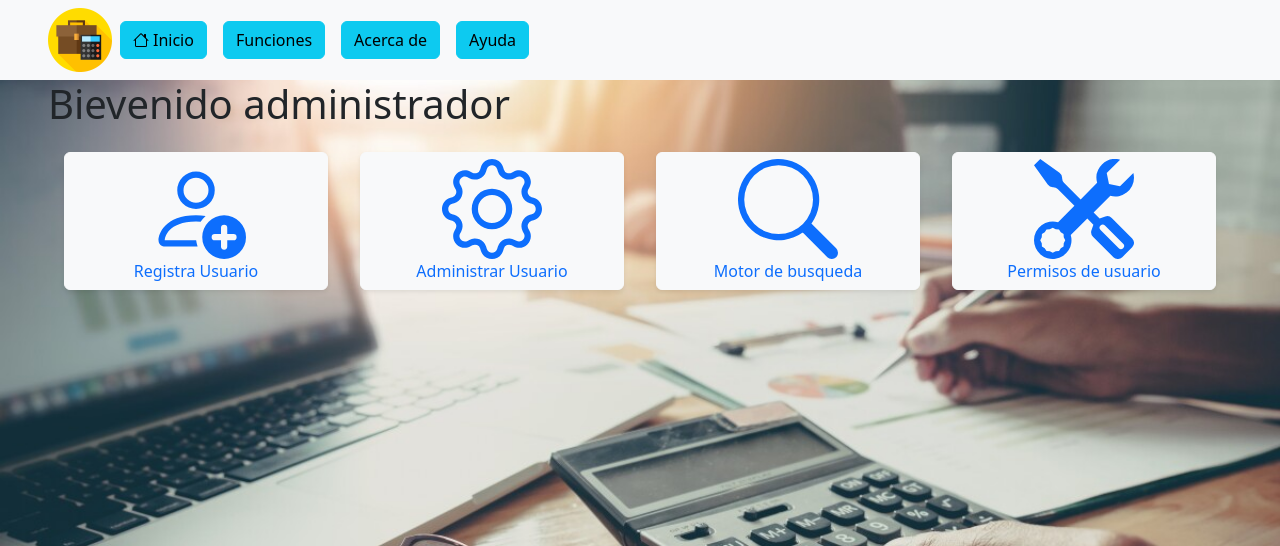
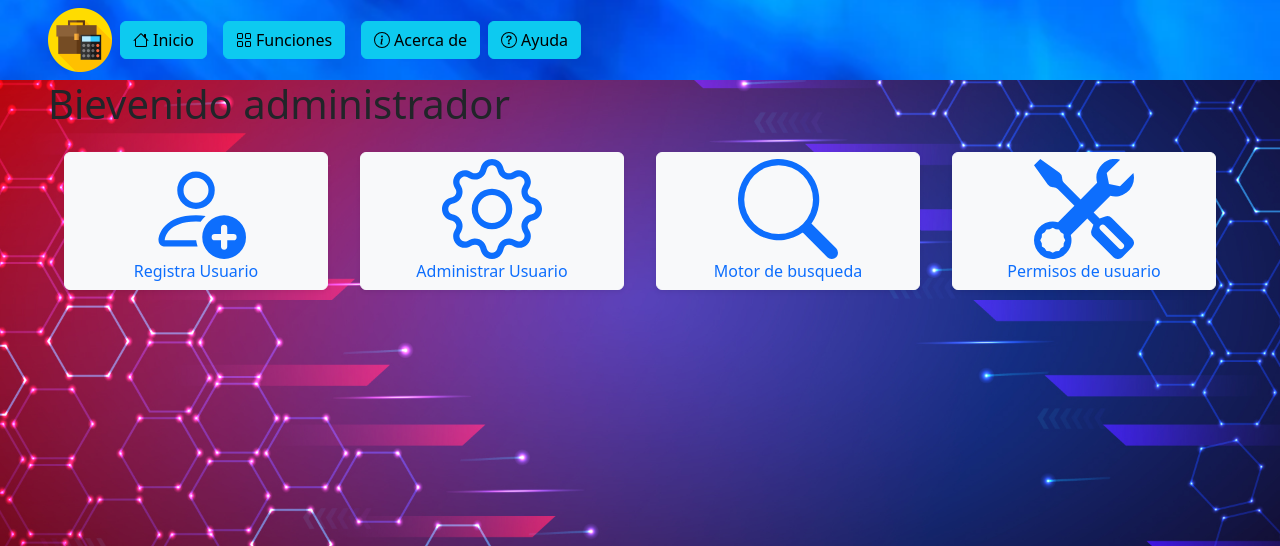
Before and after one commit to LuisaLzrGcia/SGAF, a PHP site: page /app/Main/Main.php in a window 1280 px wide. Shown: the top 546 px of the page. Run offline with PHP 8.4, Linux system fonts and the light colour scheme.

Commit message:
Respaldo

```diff
--- a/app/Componets/Navbar.php
+++ b/app/Componets/Navbar.php
@@ -1,15 +1,14 @@
 <link rel="stylesheet" href="../../public/CSS/style.css" />
 <link rel="stylesheet" href="https://cdn.jsdelivr.net/npm/bootstrap@5.3.3/dist/css/bootstrap.min.css" />
 
-<nav class="navbar navbar-expand-lg bg-body-tertiary px-5">
+<nav class="navbar navbar-expand-lg bg-body-tertiary px-5 fondoNav">
     <div class="d-flex">
         <div class="">
             <img class="logo-image" src="" alt="" srcset="../../public/images/logo.png">
         </div>
         <div class="d-flex">
             <div class="mx-2 d-flex justify-content-center align-items-center">
-                <a class="btn btn-info d-flex justify-content-center align-items-center"
-                href="../Main/Main.php">
+                <a class="btn btn-info d-flex justify-content-center align-items-center" href="../Main/Main.php">
                     <div class="d-flex justify-content-center align-items-center">
                         <svg xmlns="http://www.w3.org/2000/svg" width="16" height="16" fill="currentColor"
                             class="bi bi-house" viewBox="0 0 16 16">
@@ -23,21 +22,58 @@
                 </a>
             </div>
             <div class="mx-2 d-flex justify-content-center align-items-center">
-                <a class="btn btn-info" href="http://">Funciones</a>
+                <a class="btn btn-info d-flex justify-content-center align-items-center" href="http://">
+                    <div class="d-flex justify-content-center align-items-center">
+                        <svg xmlns="http://www.w3.org/2000/svg" width="16" height="16" fill="currentColor"
+                            class="bi bi-grid" viewBox="0 0 16 16">
+                            <path
+                                d="M1 2.5A1.5 1.5 0 0 1 2.5 1h3A1.5 1.5 0 0 1 7 2.5v3A1.5 1.5 0 0 1 5.5 7h-3A1.5 1.5 0 0 1 1 5.5zM2.5 2a.5.5 0 0 0-.5.5v3a.5.5 0 0 0 .5.5h3a.5.5 0 0 0 .5-.5v-3a.5.5 0 0 0-.5-.5zm6.5.5A1.5 1.5 0 0 1 10.5 1h3A1.5 1.5 0 0 1 15 2.5v3A1.5 1.5 0 0 1 13.5 7h-3A1.5 1.5 0 0 1 9 5.5zm1.5-.5a.5.5 0 0 0-.5.5v3a.5.5 0 0 0 .5.5h3a.5.5 0 0 0 .5-.5v-3a.5.5 0 0 0-.5-.5zM1 10.5A1.5 1.5 0 0 1 2.5 9h3A1.5 1.5 0 0 1 7 10.5v3A1.5 1.5 0 0 1 5.5 15h-3A1.5 1.5 0 0 1 1 13.5zm1.5-.5a.5.5 0 0 0-.5.5v3a.5.5 0 0 0 .5.5h3a.5.5 0 0 0 .5-.5v-3a.5.5 0 0 0-.5-.5zm6.5.5A1.5 1.5 0 0 1 10.5 9h3a1.5 1.5 0 0 1 1.5 1.5v3a1.5 1.5 0 0 1-1.5 1.5h-3A1.5 1.5 0 0 1 9 13.5zm1.5-.5a.5.5 0 0 0-.5.5v3a.5.5 0 0 0 .5.5h3a.5.5 0 0 0 .5-.5v-3a.5.5 0 0 0-.5-.5z" />
+                        </svg>
+                    </div>
+                    <div class="ps-1">
+                        Funciones
+                    </div>
+
+                </a>
             </div>
             <div class="mx-2 d-flex justify-content-center align-items-center">
-                <a class="btn btn-info" href="http://">Acerca de</a>
-            </div>
-            <div class="mx-2 d-flex justify-content-center align-items-center">
-                <a class="btn btn-info" href="http://">Ayuda</a>
+                <a class="btn btn-info d-flex justify-content-center align-items-center" href="http://">
+                    <div class="d-flex justify-content-center align-items-center">
+                        <svg xmlns="http://www.w3.org/2000/svg" width="16" height="16" fill="currentColor"
+                            class="bi bi-info-circle" viewBox="0 0 16 16">
+                            <path d="M8 15A7 7 0 1 1 8 1a7 7 0 0 1 0 14m0 1A8 8 0 1 0 8 0a8 8 0 0 0 0 16" />
+                            <path
+                                d="m8.93 6.588-2.29.287-.082.38.45.083c.294.07.352.176.288.469l-.738 3.468c-.194.897.105 1.319.808 1.319.545 0 1.178-.252 1.465-.598l.088-.416c-.2.176-.492.246-.686.246-.275 0-.375-.193-.304-.533zM9 4.5a1 1 0 1 1-2 0 1 1 0 0 1 2 0" />
+                        </svg>
+                    </div>
+                    <div class="ps-1">
+                        Acerca de
+                    </div>
+                </a>
+
+                <div class="mx-2 d-flex justify-content-center align-items-center">
+                    <a class="btn btn-info d-flex justify-content-center align-items-center" href="http://">
+                        <div class="d-flex justify-content-center align-items-center">
+                            <svg xmlns="http://www.w3.org/2000/svg" width="16" height="16" fill="currentColor"
+                                class="bi bi-question-circle" viewBox="0 0 16 16">
+                                <path d="M8 15A7 7 0 1 1 8 1a7 7 0 0 1 0 14m0 1A8 8 0 1 0 8 0a8 8 0 0 0 0 16" />
+                                <path
+                                    d="M5.255 5.786a.237.237 0 0 0 .241.247h.825c.138 0 .248-.113.266-.25.09-.656.54-1.134 1.342-1.134.686 0 1.314.343 1.314 1.168 0 .635-.374.927-.965 1.371-.673.489-1.206 1.06-1.168 1.987l.003.217a.25.25 0 0 0 .25.246h.811a.25.25 0 0 0 .25-.25v-.105c0-.718.273-.927 1.01-1.486.609-.463 1.244-.977 1.244-2.056 0-1.511-1.276-2.241-2.673-2.241-1.267 0-2.655.59-2.75 2.286m1.557 5.763c0 .533.425.927 1.01.927.609 0 1.028-.394 1.028-.927 0-.552-.42-.94-1.029-.94-.584 0-1.009.388-1.009.94" />
+                            </svg>
+                        </div>
+
+                        <div class="ps-1">
+                            Ayuda
+                        </div>
+                    </a>
+                </div>
             </div>
         </div>
-    </div>
 </nav>
 
 <script src="https://cdn.jsdelivr.net/npm/@popperjs/core@2.11.8/dist/umd/popper.min.js"
-    integrity="sha384-I7E8VVD/ismYTF4hNIPjVp/Zjvgyol6VFvRkX/vR+Vc4jQkC+hVqc2pM8ODewa9r"
-    crossorigin="anonymous"></script>
+    integrity="sha384-I7E8VVD/ismYTF4hNIPjVp/Zjvgyol6VFvRkX/vR+Vc4jQkC+hVqc2pM8ODewa9r" crossorigin="anonymous">
+</script>
 <script src="https://cdn.jsdelivr.net/npm/bootstrap@5.3.3/dist/js/bootstrap.min.js"
-    integrity="sha384-0pUGZvbkm6XF6gxjEnlmuGrJXVbNuzT9qBBavbLwCsOGabYfZo0T0to5eqruptLy"
-    crossorigin="anonymous"></script>
+    integrity="sha384-0pUGZvbkm6XF6gxjEnlmuGrJXVbNuzT9qBBavbLwCsOGabYfZo0T0to5eqruptLy" crossorigin="anonymous">
+</script>
--- a/instrucciones.txt
+++ b/instrucciones.txt
@@ -9,4 +9,4 @@ PARA TRAER CAMBIOS DEL REPOSITORIO REMOTO
 git fetch origin
 git pull origin erick sirve para llamar el ultimo archivo de git
 
-cd +TAB para entrar a la carpeta en la terminal
+cd +TAB para entrar a la carpeta en la terminal despues de salir
--- a/public/CSS/style.css
+++ b/public/CSS/style.css
@@ -50,7 +50,14 @@ a:hover {
 }
 
 .bg-general{
-    background-image: url("../images/fondo.jpeg");
+    background-image: url("../images/Fondonew.jpg");
     background-repeat: no-repeat;
     background-size: cover;
 }
+
+.fondoNav{
+  background-image: url('../images/FondoNav.jpg'); /* Cambia 'ruta/a/imagen.jpg' por la ruta de tu imagen */
+  background-size: cover; /* Esto ajustará la imagen para que cubra todo el fondo del nav */
+  background-position: center; /* Esto centrará la imagen en el fondo del nav */
+  /* Puedes añadir más estilos según sea necesario */
+}
```
Also changed, not shown: public/images/FondoNav.jpg (added), public/images/Fondonew.jpg (added), public/images/fondo.jpeg (deleted), public/images/fondo.jpg (added).
